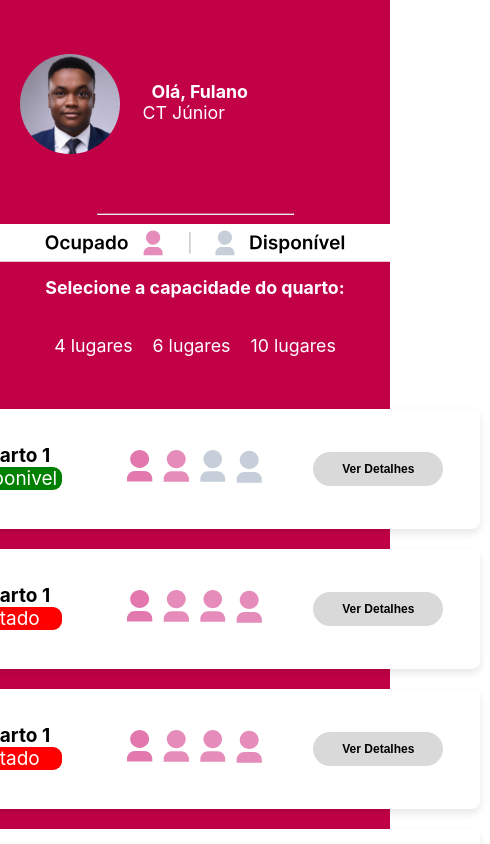
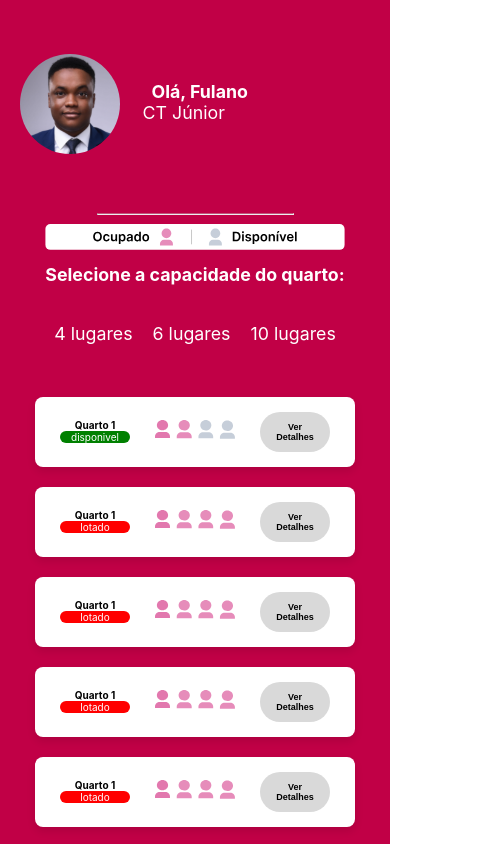
Before and after one commit to Maluu26/TerceiraEtapaPP, a React (Create React App) app in the folder terceiraetapapp/: page /rooms in a window 390 px wide. Shown: the top 844 px of the page, 490 px wide, since content can reach past the window. Built offline with nearby package versions, Linux system fonts and the light colour scheme.

Commit message:
fix: responsive css - room cards and show room page

```diff
--- a/terceiraetapapp/src/components/room-card/roomCard.css
+++ b/terceiraetapapp/src/components/room-card/roomCard.css
@@ -22,7 +22,7 @@
   display: block;
 }
 .left-section div {
-  justify-content:center ;
+  justify-content: center;
   display: flex;
 }
 .left-section p {
@@ -53,3 +53,61 @@
   border: 0;
   border-radius: 20px;
 }
+
+@media (max-width: 630px) {
+  .room-card {
+    width: 470px;
+  }
+}
+
+@media (max-width: 530px) {
+  .room-card {
+    width: 400px;
+  }
+  .middle-section img {
+    width: 100px;
+  }
+}
+
+@media (max-width: 440px) {
+  .room-card {
+    width: 350px;
+    height: 50px;
+  }
+  .middle-section img {
+    width: 80px;
+  }
+  .left-section p {
+    font-size: 15px;
+  }
+  .left-section h1 {
+    font-size: 15px;
+  }
+  .right-section button {
+    width: 100px;
+    font-size: 10px;
+  }
+}
+
+@media (max-width: 390px) {
+  .room-card {
+    width: 300px;
+  }
+  .left-section p {
+    font-size: 10px;
+    width: 70px;
+  }
+  .left-section h1 {
+    font-size: 10px;
+  }
+  .right-section button {
+    width: 70px;
+    font-size: 9px;
+  }
+}
+
+@media (max-width: 340px) {
+  .room-card {
+    width: 270px;
+  }
+}
--- a/terceiraetapapp/src/showRooms.css
+++ b/terceiraetapapp/src/showRooms.css
@@ -49,3 +49,9 @@ section {
   justify-content: space-evenly;
   margin-top: 20px; /* Adicione um espaçamento entre os cartões */
 }
+
+@media (max-width: 530px) {
+  .room-image{
+    width: 300px;
+  }
+}
```
